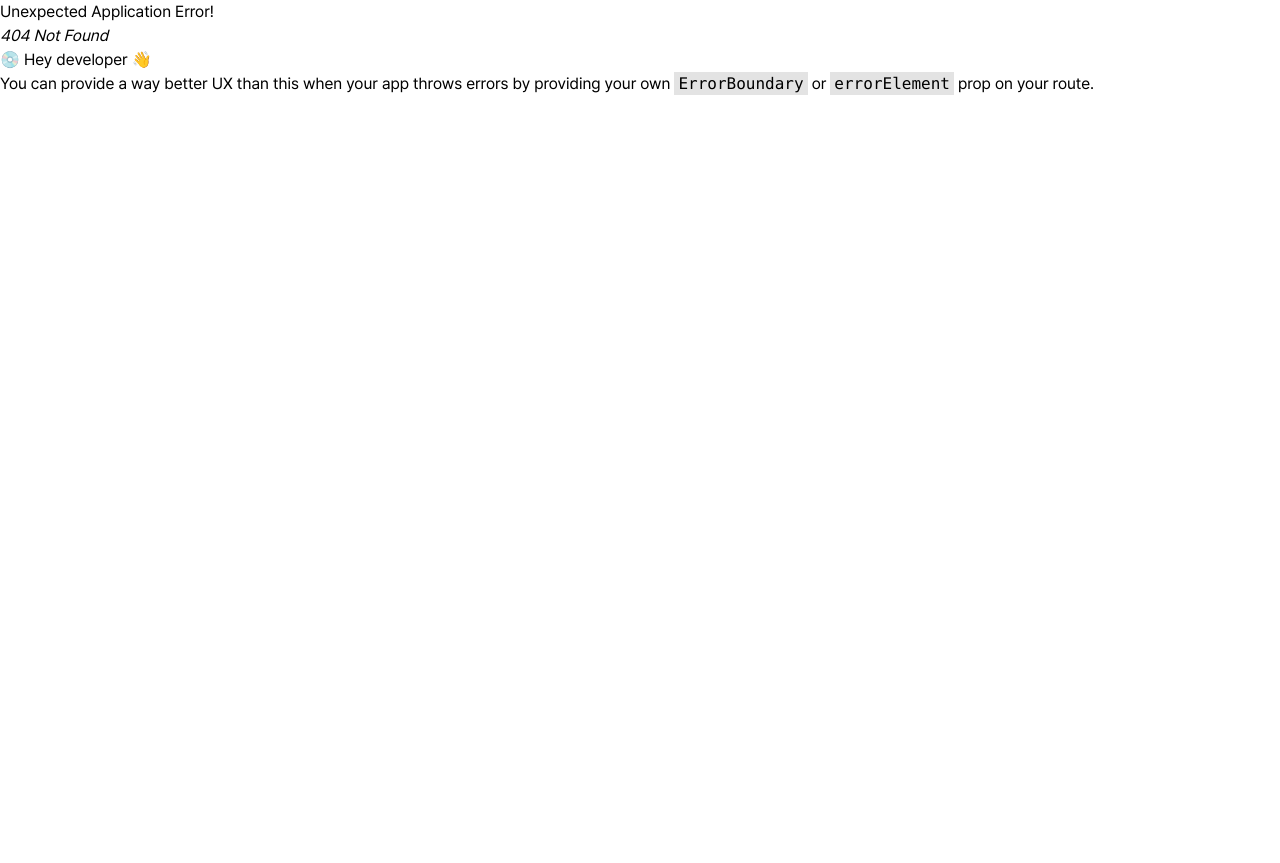
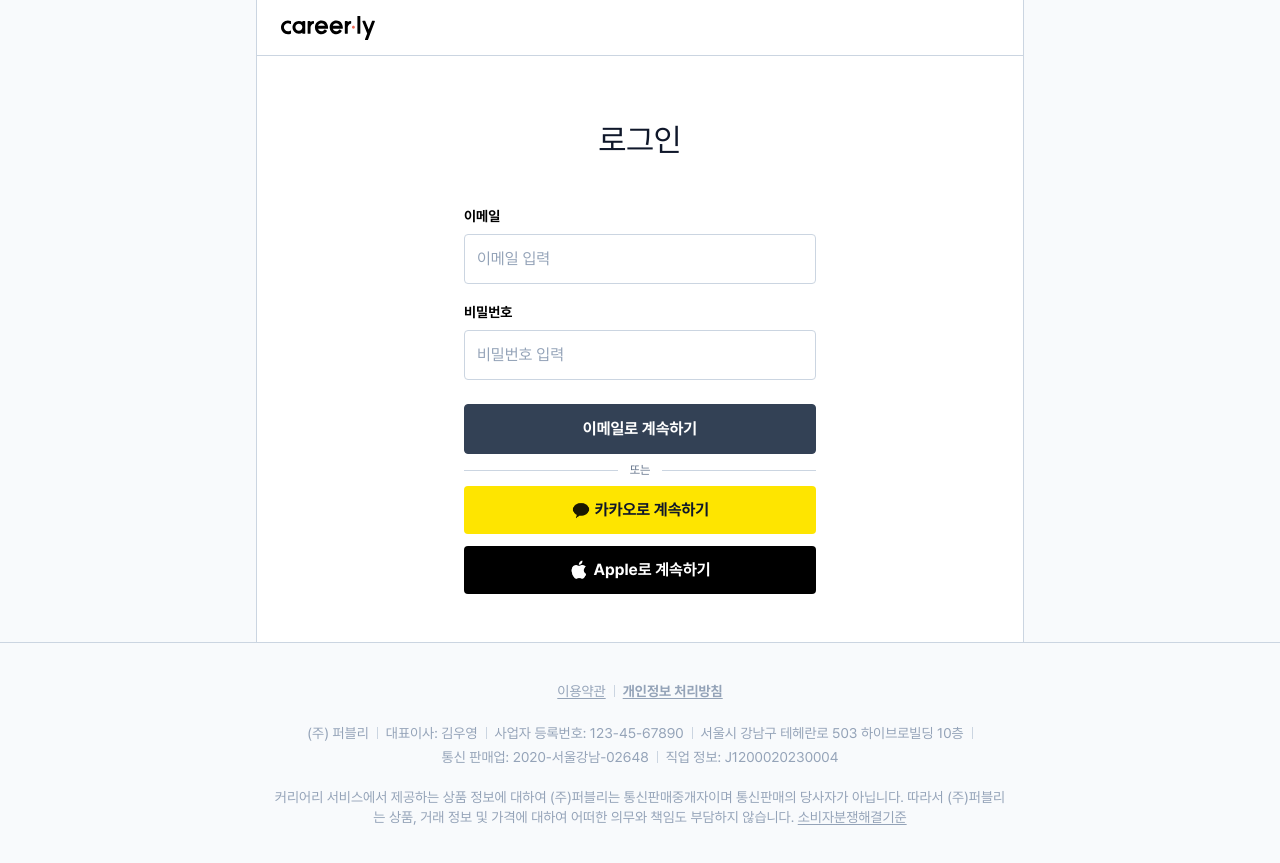
Before and after one commit to uyfly/careerly-clone, a React (Create React App) app: page /login in a window 1280 px wide. Before the commit this address had no page. Before the commit the page ends 800 px from the top, so only its background shows below. Built offline with nearby package versions, Linux system fonts and the light colour scheme.

Commit message:
login 레이아웃 추가

```diff
--- a/src/App.js
+++ b/src/App.js
@@ -6,6 +6,7 @@ import {
 import FullLayout from "./layouts/FullLayout";
 import PostCreate from "./views/ui/PostCreate";
 import Home from "./layouts/Home";
+import Login from "./layouts/Login";
 import "./App.css";
 import { Provider } from "react-redux";
 import store from "./store/store";
@@ -20,6 +21,7 @@ const router = createBrowserRouter([
     ],
   },
   { path: "/posts/create", element: <PostCreate /> },
+  { path: "/login", element: <Login /> },
 ]);
 
 function App() {
--- /dev/null
+++ b/src/layouts/Login.js
@@ -0,0 +1,141 @@
+import React from "react";
+import "../tailwind.css";
+import kakao from "../assets/images/img/img_symbol_kakao.png";
+import apple from "../assets/images/img/img_symbol_apple.png";
+import { ReactComponent as Logo } from "../assets/images/logos/logo.svg";
+
+const Login = () => {
+  const emailChangeHandler = () => {};
+
+  return (
+    <>
+      <nav className="h-14 border-0 border-b border-solid border-color-slate-300 bg-color-slate-50 !border-b-0 fixed w-full z-[5]">
+        <div className="bg-white flex justify-between w-full h-full max-w-screen-md mx-auto px-2 md:px-4 border border-solid border-slate-300 border-t-0 border-x-0 md:border-x">
+          <div className="flex items-center">
+            <a href="" className="w-[94px] h-6 m-2 false">
+              <Logo />
+            </a>
+          </div>
+        </div>
+      </nav>
+      <div className="h-14"></div>
+      <div className="bg-slate-50 flex flex-col w-full min-h-[calc(100vh-56px)]">
+        <div className="w-full grow mx-auto px-0 bg-white max-w-3xl border-0 md:border-l md:border-r border-solid border-slate-300">
+          <div className="flex flex-col gap-10 px-4 pt-10 md:pt-[60px] pb-12 mx-auto md:max-w-sm">
+            <h1 className="text-[1.75rem] md:text-[2rem] md:text-center text-slate-900 mb-0">
+              로그인
+            </h1>
+            <form>
+              <div className="mb-4">
+                <label htmlFor="email" className="font-bold text-sm mb-2">
+                  이메일
+                </label>
+                <input
+                  id="email"
+                  type="email"
+                  className="custom-input"
+                  placeholder="이메일 입력"
+                  value=""
+                  onChange={emailChangeHandler}
+                />
+                <div className="text-sm text-color-coral-800 mt-1 hidden"></div>
+              </div>
+              <div className="mb-6">
+                <label htmlFor="password" className="font-bold text-sm mb-2">
+                  비밀번호
+                </label>
+                <input
+                  id="password"
+                  type="password"
+                  className="custom-input"
+                  placeholder="비밀번호 입력"
+                />
+                <div className="text-sm text-color-coral-800 mt-1 hidden"></div>
+              </div>
+              <div>
+                <button
+                  type="submit"
+                  className="items-center justify-center border border-solid bg-slate-700 hover:bg-slate-800 disabled:bg-slate-100 text-white disabled:text-slate-400 border-slate-700 disabled:border-slate-100 text-base px-4 py-3 rounded font-bold block w-full focus:outline-none focus-visible:outline-none focus-visible:ring-2 focus-visible:ring-color-slate-500 focus-visible:ring-offset-2"
+                >
+                  이메일로 계속하기
+                </button>
+                <div className="flex flex-row justify-between items-center my-2">
+                  <div className="bg-color-slate-300 w-1/2 h-px"></div>
+                  <p className="flex shrink-0 px-3 text-xs text-color-slate-500">
+                    또는
+                  </p>
+                  <div className="bg-color-slate-300 w-1/2 h-px"></div>
+                </div>
+                <button
+                  type="submit"
+                  className="mb-3 w-full bg-[#FEE500] rounded py-3 flex items-center justify-center gap-1 focus:outline-none focus-visible:outline-none focus-visible:ring-2 focus-visible:ring-color-slate-500 focus-visible:ring-offset-2"
+                >
+                  <img className="h-5 w-5" src={kakao} alt="kakao_icon" />
+                  <span className="font-bold text-base text-color-slate-900">
+                    카카오로 계속하기
+                  </span>
+                </button>
+                <button
+                  type="submit"
+                  class="w-full bg-color-black rounded py-3 flex items-center justify-center gap-1 focus:outline-none focus-visible:outline-none focus-visible:ring-2 focus-visible:ring-color-slate-500 focus-visible:ring-offset-2"
+                >
+                  <img class="h-5 w-5" src={apple} alt="apple_icon" />
+                  <span class="font-bold text-base text-color-white">
+                    Apple로 계속하기
+                  </span>
+                </button>
+              </div>
+            </form>
+          </div>
+        </div>
+        <div className="flex bg-color-slate-50 border-0 border-solid border-t border-color-slate-300 w-full">
+          <div className="max-w-3xl mx-auto py-9 px-4">
+            <div className="flex flex-wrap gap-2 gap-y-1 items-center lg:justify-center mb-5">
+              <a target="_blank" href="https://publy.co/content/755">
+                <span className="text-sm text-color-slate-400 hover:text-color-slate-500 underline underline-offset-2">
+                  이용약관
+                </span>
+              </a>
+              <div className="h-3 w-px bg-color-slate-300"></div>
+              <a target="_blank" href="https://publy.co/content/756">
+                <span className="text-sm text-color-slate-400 hover:text-color-slate-500 font-bold underline underline-offset-2">
+                  개인정보 처리방침
+                </span>
+              </a>
+            </div>
+            <div className="flex flex-wrap lg:justify-center text-sm text-color-slate-400 gap-2 gap-y-1 items-center">
+              <span>(주) 퍼블리</span>
+              <div className="h-3 w-px bg-color-slate-300"></div>
+              <span>대표이사: 김우영</span>
+              <div className="h-3 w-px bg-color-slate-300"></div>
+              <span>사업자 등록번호: 123-45-67890</span>
+              <div className="h-3 w-px bg-color-slate-300"></div>
+              <span>서울시 강남구 테헤란로 503 하이브로빌딩 10층</span>
+              <div className="h-3 w-px bg-color-slate-300"></div>
+              <span>통신 판매업: 2020-서울강남-02648</span>
+              <div className="h-3 w-px bg-color-slate-300"></div>
+              <span>직업 정보: J1200020230004</span>
+            </div>
+            <div className="lg:text-center text-sm text-color-slate-400 mt-5">
+              커리어리 서비스에서 제공하는 상품 정보에 대하여 (주)퍼블리는
+              통신판매중개자이며 통신판매의 당사자가 아닙니다. 따라서
+              (주)퍼블리는 상품, 거래 정보 및 가격에 대하여 어떠한 의무와 책임도
+              부담하지 않습니다.&nbsp;
+              <a
+                href="https://publy.co/content/7268"
+                rel="noreferrer"
+                target="_blank"
+              >
+                <span className="text-sm text-color-slate-400 hover:text-color-slate-500 underline underline-offset-2">
+                  소비자분쟁해결기준
+                </span>
+              </a>
+            </div>
+          </div>
+        </div>
+      </div>
+    </>
+  );
+};
+
+export default Login;
```
